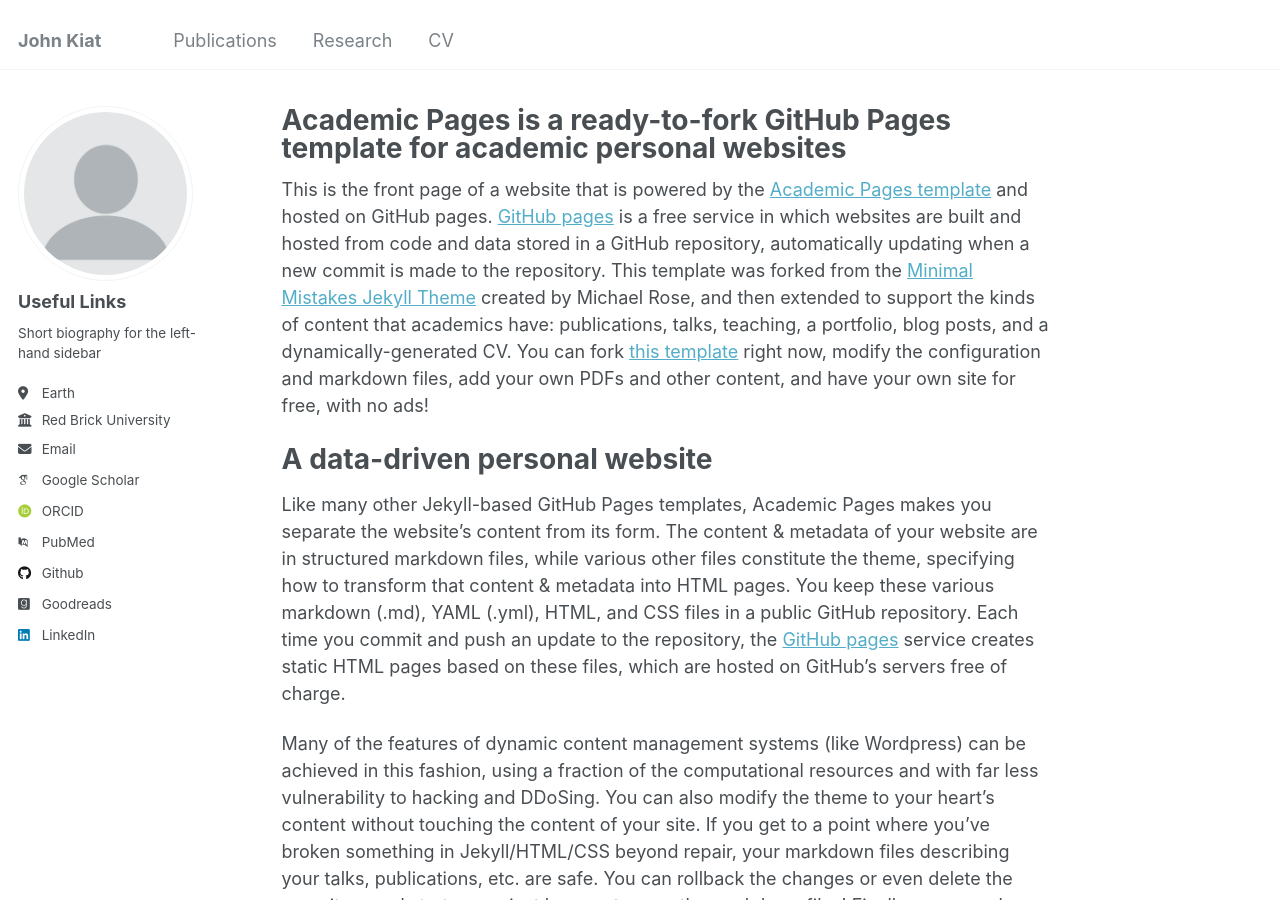
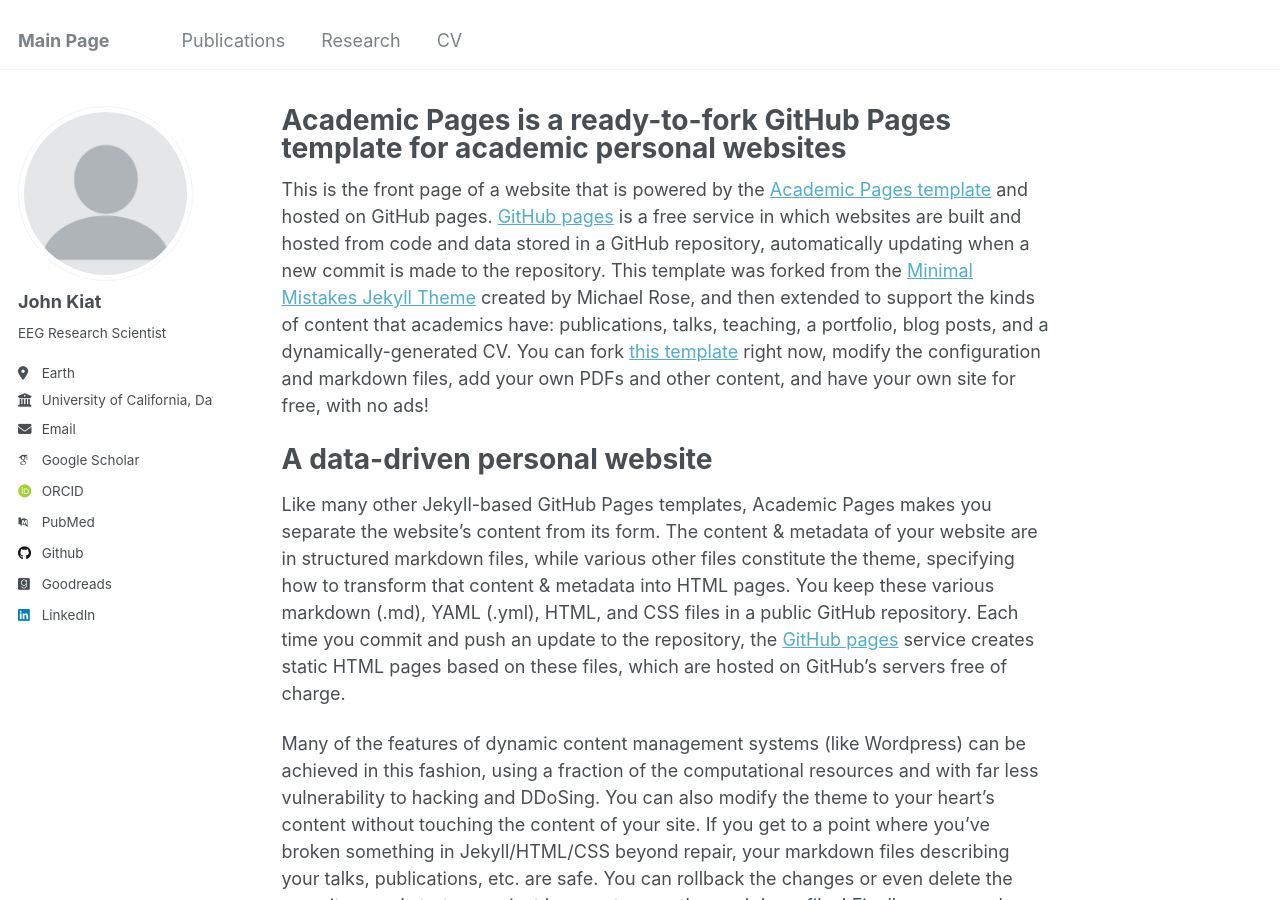
Before and after one commit to Johnkiat/johnkiat.github.io, a Jekyll site: the page built from _pages/about.md, in a window 1280 px wide and 900 px high. Built offline with Jekyll 4.4.1, drawn with Linux system fonts in a browser that asks for light colours; some web fonts are replaced.

Commit message:
Update _config.yml

```diff
--- a/_config.yml
+++ b/_config.yml
@@ -8,7 +8,7 @@
 
 # Basic Site Settings
 locale                   : "en-US"
-title                    : "John Kiat"
+title                    : "Main Page"
 title_separator          : "-"
 name                     : &name "Your Name"
 description              : &description "personal description"
@@ -22,31 +22,31 @@ repository               : "johnkiat/johnkiat.github.io"
 author:
   # Biographic information
   avatar           : "profile.png"
-  name             : "Useful Links"
+  name             : "John Kiat"
   pronouns         : # example: "she/her"
-  bio              : "Short biography for the left-hand sidebar"
+  bio              : "EEG Research Scientist"
   location         : "Earth"
-  employer         : "Red Brick University"
+  employer         : "University of California, Davis"
   uri              : # URL
   email            : "none@example.org"
 
   # Academic websites
-  arxiv            : # URL - Update with the correct link to your profile
+#  arxiv            : # URL - Update with the correct link to your profile
   googlescholar    : "https://scholar.google.com/citations?user=cBm5kV4AAAAJ&hl=en"
-  impactstory      : # URL
+#  impactstory      : # URL
   orcid            : "https://orcid.org/0000-0002-4256-9524"
-  semantic         : # URL
+#  semantic         : # URL
   pubmed           : "https://pubmed.ncbi.nlm.nih.gov/?term=John+Kiat"
-  researchgate     : # URL
-  scopus           : # URL
+#  researchgate     : # URL
+#  scopus           : # URL
 
   # Repositories and software development
-  bitbucket        : # Username - Update with your username on the site
-  codepen          : # Username
-  dribbble         : # Username
+#  bitbucket        : # Username - Update with your username on the site
+#  codepen          : # Username
+#  dribbble         : # Username
   github           : "johnkiat"
-  kaggle           : # Username
-  stackoverflow    : # User number or user number and name (i.e., use "1" or "1/jeff-atwood")
+#  kaggle           : # Username
+#  stackoverflow    : # User number or user number and name (i.e., use "1" or "1/jeff-atwood")
 
   # Social media
 #  bluesky          : "bsky.app" # Replace this with you Bluesky username
```
